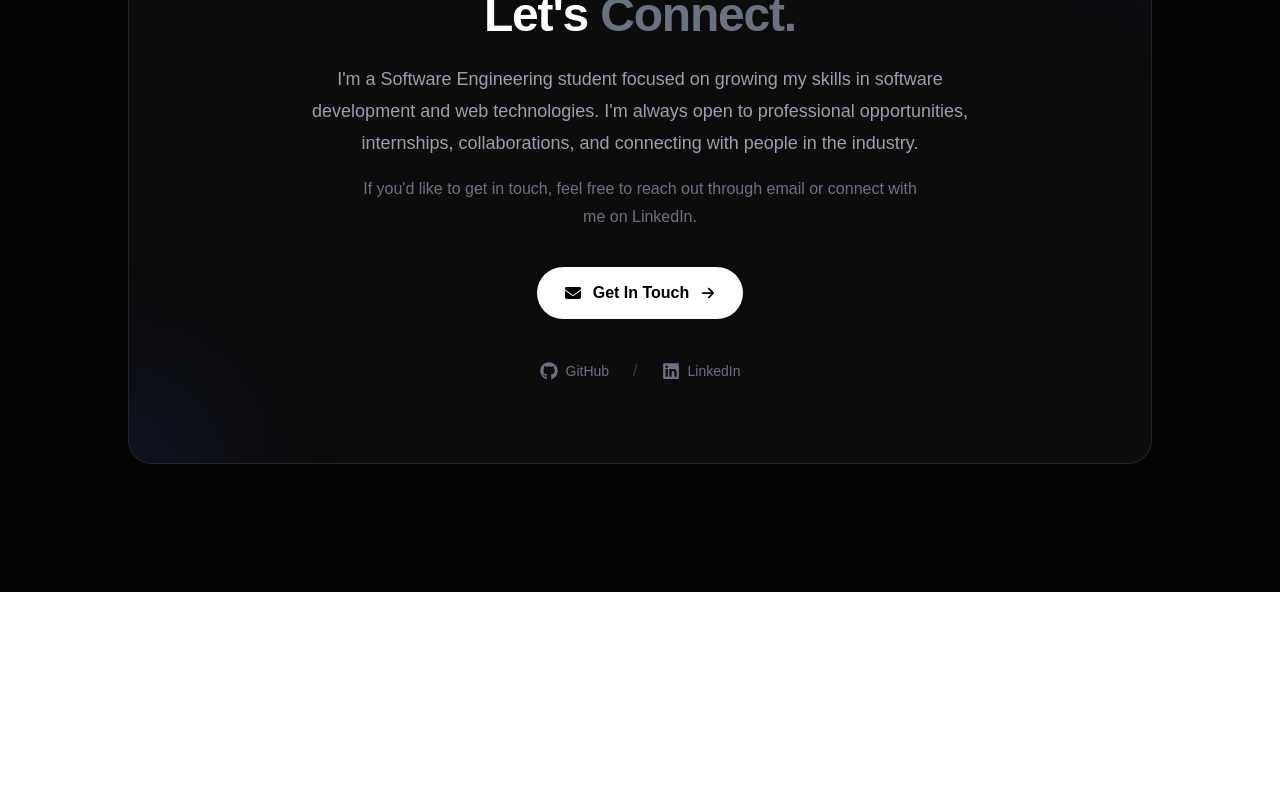
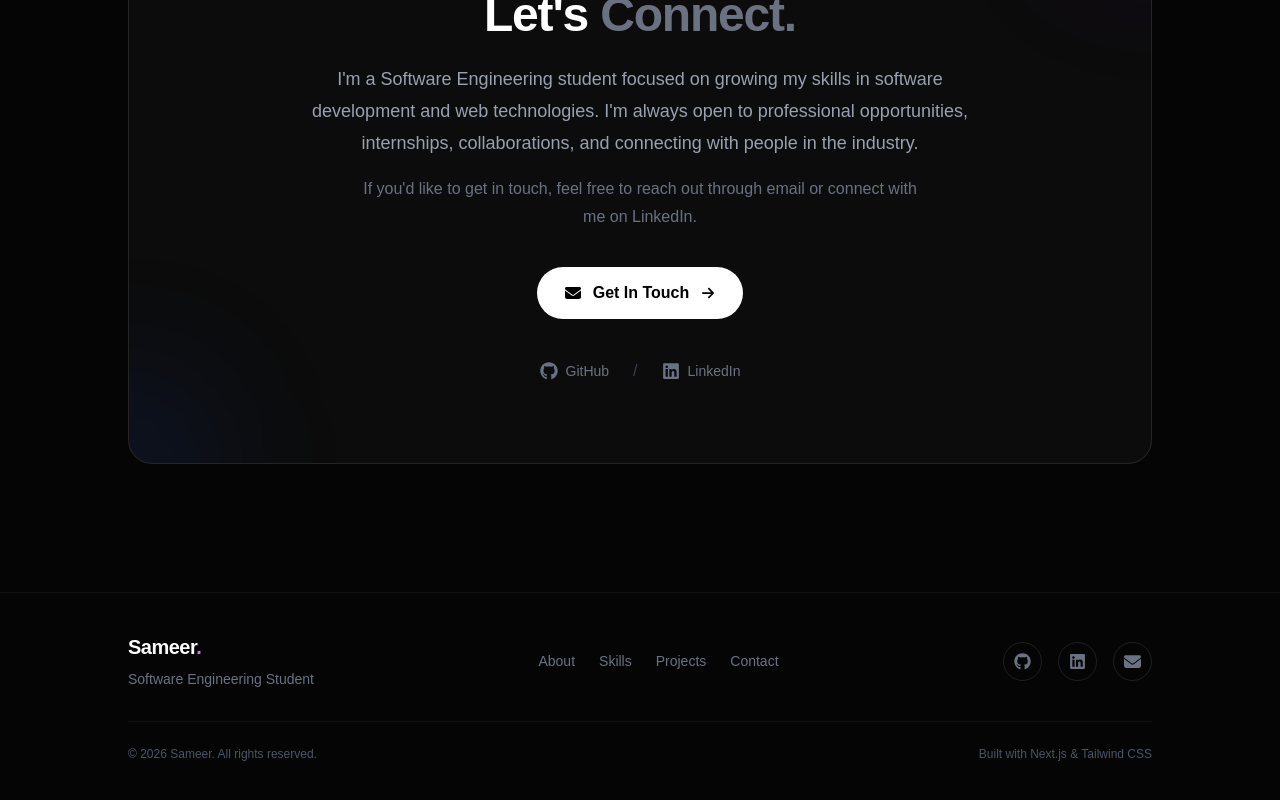
Before and after one commit to sameer890678/portfolio, a Next.js app: page / in a window 1280 px wide. Shown: the part 3010-3810 px from the top of the page. Before the commit the page ends 3602 px from the top, so only its background shows below. Built offline with nearby package versions, Linux system fonts and the light colour scheme.

Commit message:
added the footer

```diff
--- a/app/components/Footer.tsx
+++ b/app/components/Footer.tsx
@@ -1,3 +1,129 @@
-export default function Component() {
-  return null;
+import {
+  FaGithub,
+  FaLinkedin,
+  FaEnvelope,
+} from "react-icons/fa6";
+
+export default function Footer() {
+  return (
+    <footer className="border-t border-white/5 px-6 py-10">
+      <div className="max-w-5xl mx-auto">
+        <div className="flex flex-col md:flex-row items-center justify-between gap-6">
+
+          {/* Branding */}
+          <div className="text-center md:text-left">
+            <a
+              href="/"
+              className="text-xl font-bold tracking-tight"
+            >
+              <span className="text-white">Sameer</span>
+              <span className="text-purple-400">.</span>
+            </a>
+
+            <p className="mt-2 text-sm text-gray-500">
+              Software Engineering Student
+            </p>
+          </div>
+
+          {/* Navigation */}
+          <div className="flex items-center gap-6 text-sm">
+            <a
+              href="/#about"
+              className="text-gray-500 hover:text-white transition-colors"
+            >
+              About
+            </a>
+
+            <a
+              href="/#skills"
+              className="text-gray-500 hover:text-white transition-colors"
+            >
+              Skills
+            </a>
+
+            <a
+              href="/Projects"
+              className="text-gray-500 hover:text-white transition-colors"
+            >
+              Projects
+            </a>
+
+            <a
+              href="/#contact"
+              className="text-gray-500 hover:text-white transition-colors"
+            >
+              Contact
+            </a>
+          </div>
+
+          {/* Social Links */}
+          <div className="flex items-center gap-4">
+            <a
+              href="https://github.com/sameer890678"
+              target="_blank"
+              rel="noopener noreferrer"
+              aria-label="GitHub"
+              className="p-2.5 rounded-full
+              border border-white/10
+              text-gray-500
+              hover:text-white
+              hover:border-white/20
+              hover:bg-white/5
+              transition-all duration-300"
+            >
+              <FaGithub size={17} />
+            </a>
+
+            <a
+              href="https://www.linkedin.com/in/sameer-hassan-uol"
+              target="_blank"
+              rel="noopener noreferrer"
+              aria-label="LinkedIn"
+              className="p-2.5 rounded-full
+              border border-white/10
+              text-gray-500
+              hover:text-white
+              hover:border-white/20
+              hover:bg-white/5
+              transition-all duration-300"
+            >
+              <FaLinkedin size={17} />
+            </a>
+
+            <a
+              href="mailto:maliksameer890678@gmail.com"
+              aria-label="Email"
+              className="p-2.5 rounded-full
+              border border-white/10
+              text-gray-500
+              hover:text-white
+              hover:border-white/20
+              hover:bg-white/5
+              transition-all duration-300"
+            >
+              <FaEnvelope size={17} />
+            </a>
+          </div>
+        </div>
+
+        {/* Bottom */}
+        <div
+          className="mt-8 pt-6
+          border-t border-white/5
+          flex flex-col sm:flex-row
+          items-center justify-between
+          gap-3
+          text-xs text-gray-600"
+        >
+          <p>
+            © {new Date().getFullYear()} Sameer. All rights reserved.
+          </p>
+
+          <p>
+            Built with Next.js & Tailwind CSS
+          </p>
+        </div>
+      </div>
+    </footer>
+  );
 }
```
